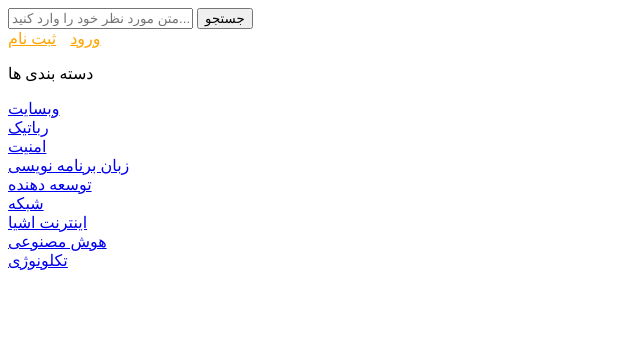
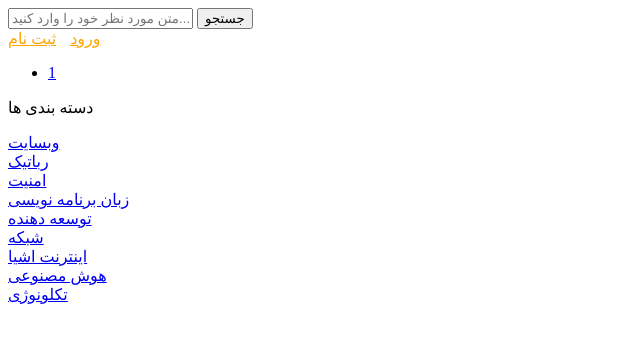
Before and after one commit to shahmoradi-web/Blog, a Django app: a page that uses blog/templates/blog/posts_list.html in a window 1280 px wide. Shown: the top 343 px of the page, without its empty margins (0-640 px from the left). Run offline with Django 5.2, Linux system fonts and the light colour scheme; data comes from the database, SQL or seed files in the repository; parts of the project's set-up code (start-up, migrations or seed data) failed here and were passed over.

Commit message:
pagination

```diff
--- a/blog/templates/blog/posts_list.html
+++ b/blog/templates/blog/posts_list.html
@@ -13,6 +13,9 @@
             <hr>
         </div>
     {% endfor %}
+
+    {% include "partials/pagination.html" with page=posts%}
+
 
     <p>دسته بندی ها</p>
 
--- /dev/null
+++ b/blog/templates/partials/pagination.html
@@ -0,0 +1,40 @@
+<nav class="my-5" aria-label="navigation">
+    <ul class="pagination d-inline-block d-md-flex justify-content-center">
+
+{% if page.has_previous %}
+    <li class="page-item">
+    	<a class="page-link" href="?page={{ page.previous_page_number }}" tabindex="-1" aria-disabled="true">قبل</a>
+    </li>
+
+  {% if page.number > 3 %}
+    <li class="page-item"><a class="page-link" href="?page=1">1</a></li>
+    {% if page.number > 4 %}
+      <li class="page-item disabled"><a class="page-link" href="#">...</a></li>
+    {% endif %}
+  {% endif %}
+
+{% endif %}
+
+{% for num in page.paginator.page_range %}
+  {% if page.number == num %}
+    <li class="page-item"><a class="page-link active" href="?page={{ num }}">{{ num }}</a></li>
+  {% elif num > page.number|add:'-3' and num < page.number|add:'3' %}
+    <li class="page-item"><a class="page-link" href="?page={{ num }}">{{ num }}</a></li>
+  {% endif %}
+{% endfor %}
+
+{% if page.has_next %}
+  {% if page.number < page.paginator.num_pages|add:'-3' %}
+    <li class="page-item disabled"><a class="page-link" href="#">...</a></li>
+      <li class="page-item"><a class="page-link" href="?page={{ page.paginator.num_pages }}">{{ page.paginator.num_pages }}</a></li>
+  {% elif page.number < page.paginator.num_pages|add:'-2' %}
+      <li class="page-item"><a class="page-link" href="?page={{ page.paginator.num_pages }}">{{ page.paginator.num_pages }}</a></li>
+
+  {% endif %}
+    <li class="page-item">
+    	<a class="page-link" href="?page={{ page.next_page_number }}">بعد</a>
+    </li>
+{% endif %}
+
+	</ul>
+</nav>
--- a/blog/views.py
+++ b/blog/views.py
@@ -25,10 +25,22 @@ def home(request):
     return render(request, 'blog/home.html')
 def posts_list(request, category=None):
     if category is not None:
-        posts = Post.publish.filter(category=category)
+        posts = Post.objects.filter(category=category)
     else:
         posts = Post.publish.all()
-    return render(request, 'blog/posts_list.html', {'posts': posts, 'category': category})
+    paginator = Paginator(posts, 2)
+    page_number = request.GET.get('page', 1)
+    try:
+        posts = paginator.get_page(page_number)
+    except EmptyPage:
+        posts = paginator.get_page(paginator.num_pages)
+    except PageNotAnInteger:
+        posts = paginator.get_page(1)
+    context = {
+        'posts': posts,
+        'category': category,
+    }
+    return render(request, 'blog/posts_list.html', context)
 
 
 def post_detail(request, post_id):
```
